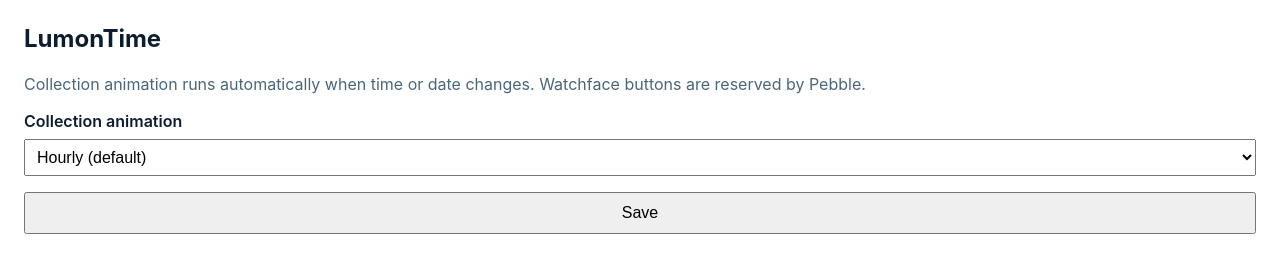
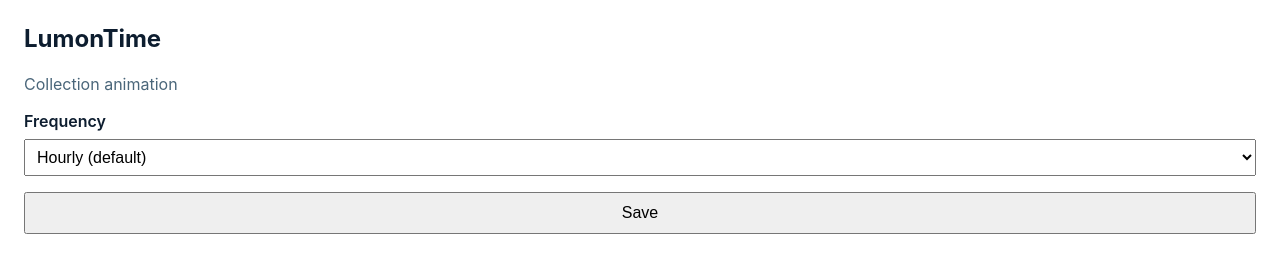
Before and after one commit to radicand/pebble-lumon, a website: page config.html in a window 1280 px wide. Drawn offline with Linux system fonts and the light colour scheme.

Commit message:
refine wording

```diff
--- a/config.html
+++ b/config.html
@@ -36,8 +36,8 @@
   </head>
   <body>
     <h2>LumonTime</h2>
-    <p>Collection animation runs automatically when time or date changes. Watchface buttons are reserved by Pebble.</p>
-    <label for="anim-mode">Collection animation</label>
+    <p>Collection animation</p>
+    <label for="anim-mode">Frequency</label>
     <select id="anim-mode">
       <option value="1">Hourly (default)</option>
       <option value="0">Off</option>
```
